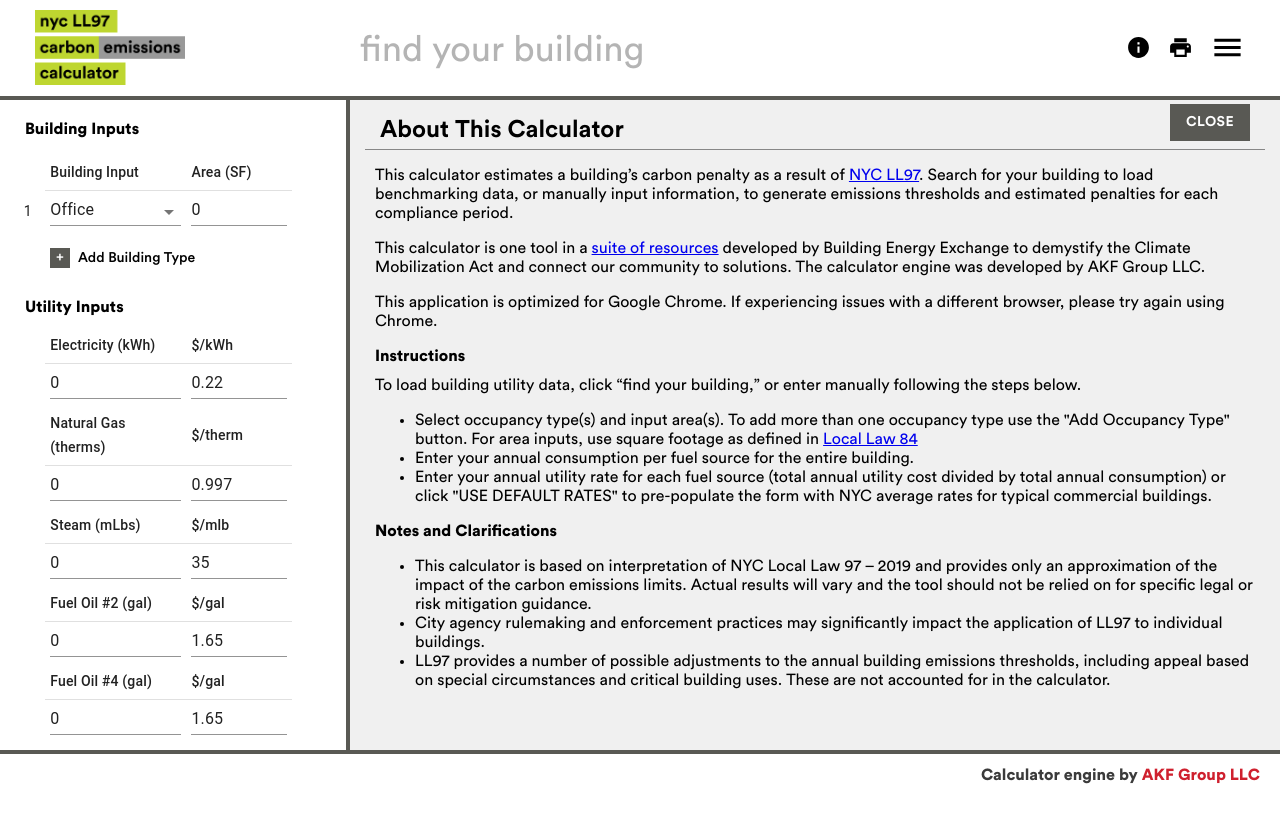
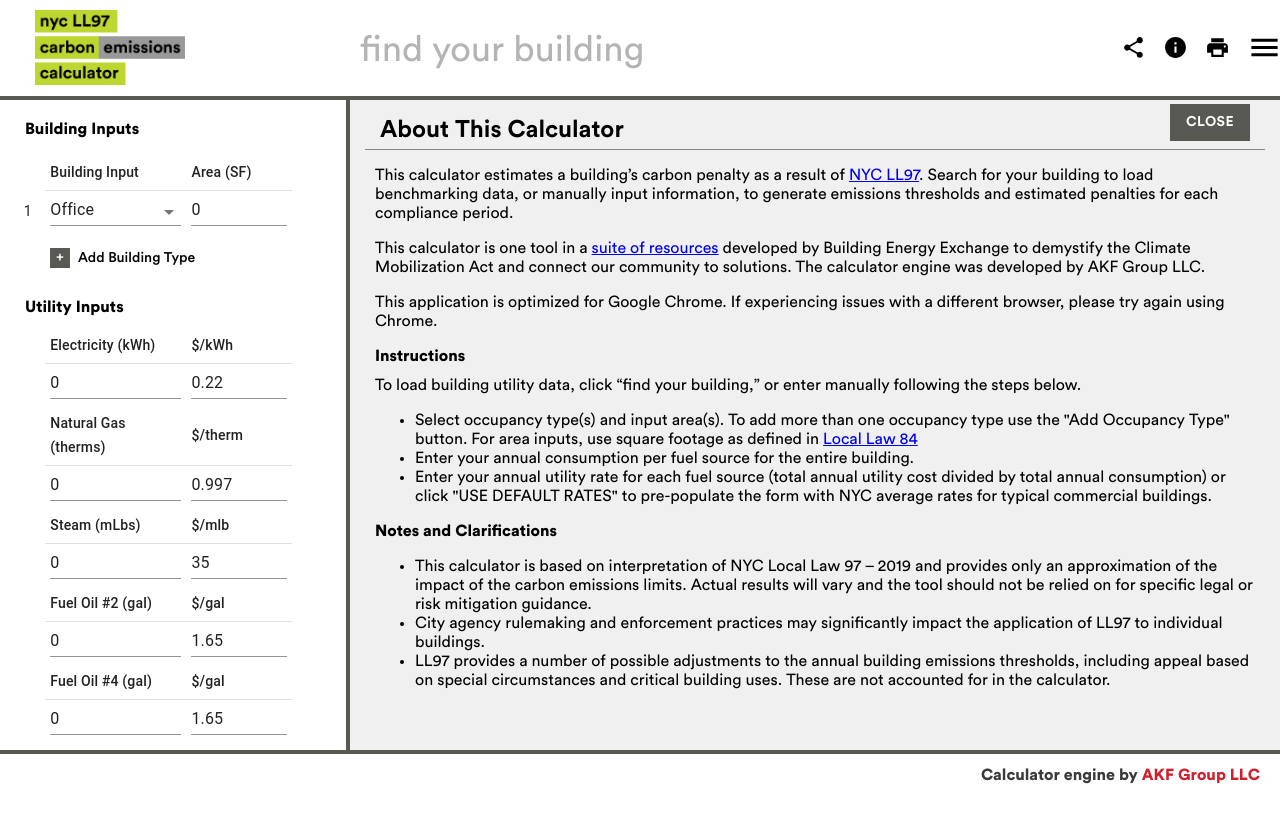
Before and after one commit to michaelsweeney/ll97-calculator-update, a React (Vite) app: page / in a window 1280 px wide. Shown: the top 822 px of the page. Built offline with nearby package versions, Linux system fonts and the light colour scheme.

Commit message:
feat: add share button — copies encoded state URL to clipboard

```diff
--- a/src/components/header.tsx
+++ b/src/components/header.tsx
@@ -1,10 +1,13 @@
 import * as React from 'react'
+import { useState } from 'react'
 import { useAppDispatch, useAppSelector } from 'store/hooks'
 import { uiActions } from 'store/uislice'
 
 import { colors } from 'styles/colors'
 
-import { InfoIconButton, PrintIconButton } from './iconbuttons'
+import { InfoIconButton, PrintIconButton, ShareIconButton } from './iconbuttons'
+import { encodeScenario } from '../shared/urlState'
+import { toScenario } from '../lib/scenarioAdapter'
 import NavMenu from './navmenu'
 
 import { styled } from '@mui/material/styles'
@@ -85,6 +88,12 @@ const PrintButtonWrapper = styled('div')`
   left: 45px;
   top: -5px;
 `
+const ShareButtonWrapper = styled('div')`
+  display: inline-block;
+  position: relative;
+  left: 35px;
+  top: -5px;
+`
 const InfoIconButtonWrapper = styled('div')`
   display: inline-block;
   position: relative;
@@ -99,9 +108,12 @@ const NavButtonWrapper = styled('div')`
 
 const Header = () => {
   const dispatch = useAppDispatch()
+  const [copied, setCopied] = useState(false)
   const { is_ll84_loaded, ll84_year_label, ll84_building_name } = useAppSelector(
     state => state.ll84_query
   )
+  const building_inputs = useAppSelector(state => state.building_inputs)
+  const ll84_query = useAppSelector(state => state.ll84_query)
 
   const handleLL84NameClick = () => {
     dispatch(uiActions.setCurrentView('load_building_dialogue'))
@@ -113,6 +125,16 @@ const Header = () => {
 
   const handleInfoClick = () => {
     dispatch(uiActions.setCurrentView('calc_info_dialogue'))
+  }
+
+  const handleShare = () => {
+    const scenario = toScenario(building_inputs, ll84_query)
+    const encoded = encodeScenario(scenario)
+    const url = new URL(window.location.href)
+    url.searchParams.set('state', encoded)
+    navigator.clipboard.writeText(url.toString())
+    setCopied(true)
+    setTimeout(() => setCopied(false), 2000)
   }
 
   return (
@@ -137,6 +159,10 @@ const Header = () => {
         </div>
       </Middle>
       <Right>
+        <ShareButtonWrapper>
+          <ShareIconButton width={25} height={25} active={copied} clickCallback={handleShare} />
+        </ShareButtonWrapper>
+
         <InfoIconButtonWrapper>
           <InfoIconButton width={25} height={25} clickCallback={handleInfoClick} />
         </InfoIconButtonWrapper>
--- a/src/components/iconbuttons.tsx
+++ b/src/components/iconbuttons.tsx
@@ -144,6 +144,28 @@ export const PrintIconButton = (props: IconPropTypes) => {
   )
 }
 
+export const ShareIconButton = (props: IconPropTypes) => {
+  const { width, height, active, clickCallback } = props
+  const [currentColor, setCurrentColor] = useState('black')
+
+  return (
+    <IconButtonBase
+      onMouseOver={() => setCurrentColor(colors.grays.light)}
+      onMouseLeave={() => setCurrentColor('black')}
+      onClick={clickCallback}
+      title="Copy shareable link"
+    >
+      <svg width={width} height={height} viewBox="0 0 24 24">
+        <path
+          style={{ transition: 'fill 200ms' }}
+          fill={active ? colors.secondary.main : currentColor}
+          d="M18 16.08c-.76 0-1.44.3-1.96.77L8.91 12.7c.05-.23.09-.46.09-.7s-.04-.47-.09-.7l7.05-4.11c.54.5 1.25.81 2.04.81 1.66 0 3-1.34 3-3s-1.34-3-3-3-3 1.34-3 3c0 .24.04.47.09.7L8.04 9.81C7.5 9.31 6.79 9 6 9c-1.66 0-3 1.34-3 3s1.34 3 3 3c.79 0 1.5-.31 2.04-.81l7.12 4.16c-.05.21-.08.43-.08.65 0 1.61 1.31 2.92 2.92 2.92s2.92-1.31 2.92-2.92-1.31-2.92-2.92-2.92z"
+        />
+      </svg>
+    </IconButtonBase>
+  )
+}
+
 export const InfoIconButton = (props: IconPropTypes) => {
   const { width, height, active, clickCallback } = props
 
```
